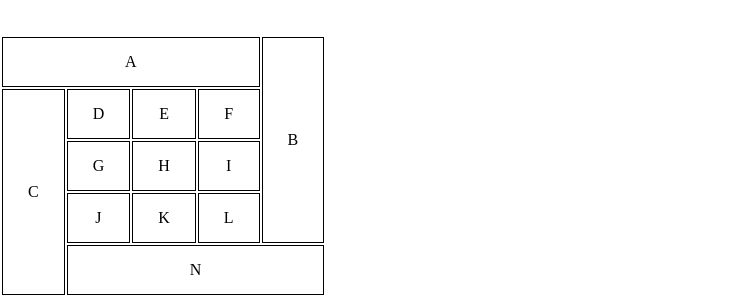
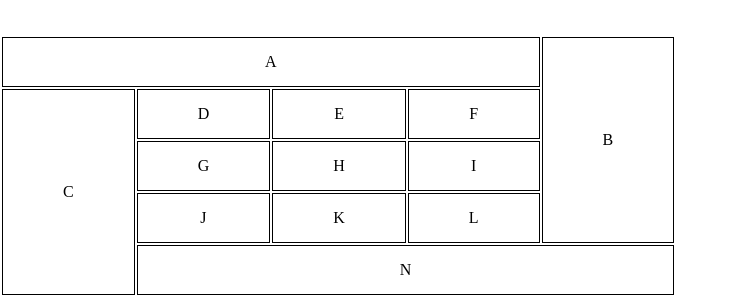
Before and after one commit to Wlevy1/HTML-CSS, a plain HTML site: page Desafios/Site das Tabelas/index.html in a window 1280 px wide. Shown: the part 501-800 px from the top of the page, without its empty margins (0-735 px from the left). Drawn offline with Linux system fonts and the light colour scheme.

Commit message:
aprendendo sobre Overflow

```diff
--- a/Desafios/Site das Tabelas/index.html
+++ b/Desafios/Site das Tabelas/index.html
@@ -17,24 +17,20 @@
 				<td rowspan="2">3</td>
 				<td>4</td>
 			</tr>
-
 			<tr>
 				<td>5</td>
 				<td>6</td>
 				<td>7</td>
 			</tr>
-
 			<tr>
 				<td colspan="3">8</td>
 				<td>9</td>
 			</tr>
-
 			<tr>
 				<td rowspan="2">10</td>
 				<td colspan="2">11</td>
 				<td>12</td>
 			</tr>
-
 			<tr>
 				<td>13</td>
 				<td>14</td>
@@ -42,9 +38,8 @@
 			</tr>
 		</tbody>
 	</table>
-
 	<h1>Tabela 2</h1>
-
+	<div>
 		<table>
 			<tbody>
 				<tr>
@@ -58,24 +53,22 @@
 					<td>E</td>
 					<td>F</td>
 				</tr>
-
 				<tr>
 					<td>G</td>
 					<td>H</td>
 					<td>I</td>
 				</tr>
-
 				<tr>
 					<td>J</td>
 					<td>K</td>
 					<td>L</td>
 				</tr>
-
 				<tr>
 					<td colspan="4">N</td>
 				</tr>
 			</tbody>
 		</table>
+	</div>
 
 </body>
 </html>
--- a/Desafios/Site das Tabelas/style.css
+++ b/Desafios/Site das Tabelas/style.css
@@ -13,7 +13,12 @@ table{
 td{
 	border-collapse: collapse;
 	border: 1px solid black;
-	padding: 15px 25px;
+	padding: 15px 60px;
 	text-align: center;
 
 }
+
+div{
+	/* overflow-x adicionar uma rolagem lateral apenas na div e não no site inteiro */
+	overflow-x: auto;
+}
```
Lines whose indentation alone changed are shown as unchanged.
